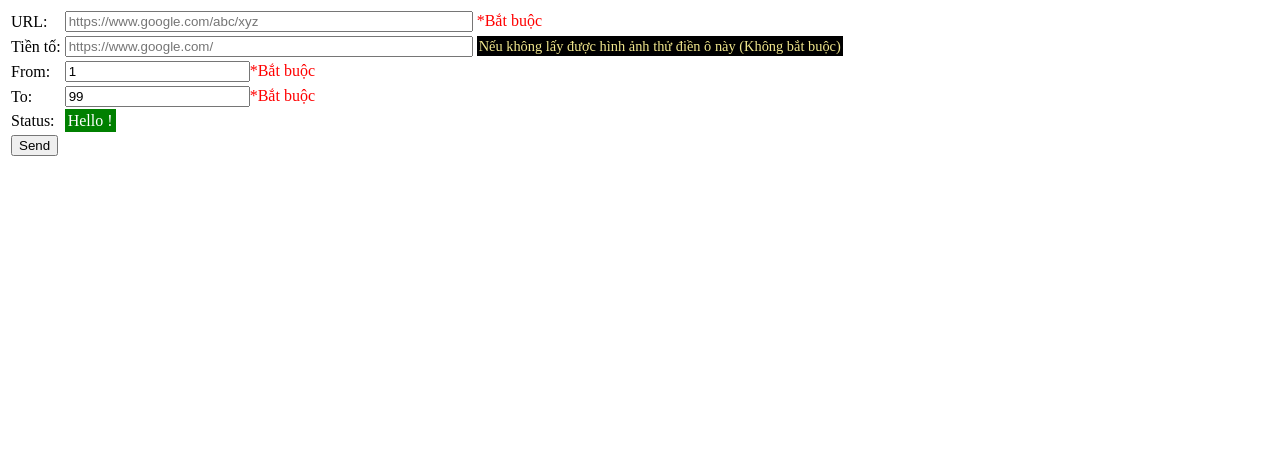
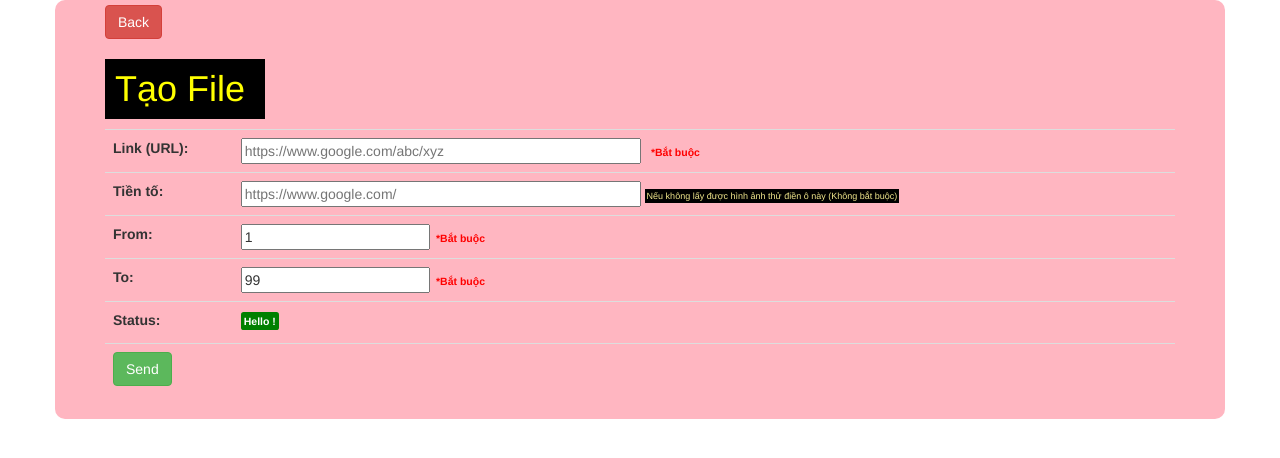
Before and after one commit to NgoDuy2197/crawlervn, a website: page create.html in a window 1280 px wide. Drawn offline with nearby package versions, Linux system fonts and the light colour scheme.

Commit message:
Update create.html

```diff
--- a/create.html
+++ b/create.html
@@ -1,39 +1,49 @@
 <!DOCTYPE html>
 <html lang="en">
+
 <head>
     <meta charset="UTF-8">
     <meta name="viewport" content="width=device-width, initial-scale=1.0">
     <meta http-equiv="X-UA-Compatible" content="ie=edge">
+    <link href="https://maxcdn.bootstrapcdn.com/bootstrap/3.3.7/css/bootstrap.min.css" rel="stylesheet">
     <title>Document</title>
 </head>
+
 <body>
     <!-- <iframe id='iframeCreateForm' style='background-color: rgb(160, 240, 140);width:100%;height: 170px;' onLoad="iframeCreateFormSubmit()" src="form" frameborder="0" ></iframe> -->
-
+    <div class='container' style="background-color: lightpink;padding: 5px 50px; border-radius: 10px;">
+        <a href="../" class='btn btn-danger'>Back</a>
+        <h1 class="text-left" style="color:yellow;background-color:rgb(0, 0, 0);padding: 10px;width:160px;">Tạo File</h1>
         <form action="./ghifile" method="post">
-        <table>
+            <table class='table'>
                 <tr>
-                <td>URL: </td>
+                    <td><label for="status">Link (URL): </label></td>
                     <td>
-                    <input id='url' name='url' type='text' placeholder="https://www.google.com/abc/xyz" style="width:400px;" required/> <span style="color:red;">*Bắt buộc</span>
+                        <input id='url' name='url' type='text' placeholder="https://www.google.com/abc/xyz"
+                            style="width:400px;" required /> <span style="color:red;" class='label'>*Bắt buộc</span>
                     </td>
                 </tr>
                 <tr>
-                <td>Tiền tố: </td>
+                    <td><label for="status">Tiền tố: </label></td>
                     <td>
-                    <input id='urlPre' name='urlPre' type='text' placeholder="https://www.google.com/" style="width:400px;"/>
-                    <span style="background-color:black;color: khaki; font-size: 0.9rem;padding: 2px;">Nếu không lấy được hình ảnh thử điền ô này (Không bắt buộc)</span>
+                        <input id='urlPre' name='urlPre' type='text' placeholder="https://www.google.com/"
+                            style="width:400px;" />
+                        <span style="background-color:black;color: khaki; font-size: 0.9rem;padding: 2px;">Nếu không lấy
+                            được hình ảnh thử điền ô này (Không bắt buộc)</span>
                     </td>
                 </tr>
                 <tr>
-                <td>From: </td>
+                    <td><label for="status">From: </label></td>
                     <td>
-                    <input name='id' name='from' type='number' value='1' placeholder="From..."/><span style="color:red;">*Bắt buộc</span>
+                        <input name='id' name='from' type='number' value='1' placeholder="From..." /><span
+                            style="color:red;" class='label'>*Bắt buộc</span>
                     </td>
                 </tr>
                 <tr>
-                <td>To: </td>
+                    <td><label for="status">To: </label></td>
                     <td>
-                    <input id='to' name='to' type='number' value='99' placeholder="To..."/><span style="color:red;">*Bắt buộc</span>
+                        <input id='to' name='to' type='number' value='99' placeholder="To..." /><span style="color:red;"
+                            class='label'>*Bắt buộc</span>
                     </td>
                 </tr>
                 <tr>
@@ -41,17 +51,20 @@
                         <label for="status">Status: </label>
                     </td>
                     <td>
-                    <span id='status' style="color:white;background:green;line-height: 20px;padding: 3px;">Hello !</span>
+                        <span id='status' class='label'
+                            style="color:white;background:green;line-height: 20px;padding: 3px;">Hello !</span>
                     </td>
                 </tr>
                 <tr>
                     <td>
-                    <input type="submit" value='Send' id='btnSubmit' onclick="iframeCreateFormSubmit()">
+                        <input type="submit" value='Send' id='btnSubmit' class='btn btn-success '
+                            onclick="iframeCreateFormSubmit()">
                     </td>
+                    <td></td>
                 </tr>
             </table>
         </form>
-
+    </div>
 
     <script>
         let status = 'Đang tải'
@@ -59,17 +72,18 @@
 
 
         function iframeCreateFormSubmit() {
+            if(document.getElementById('url').value == '') {return}
             status = 'Đang tải'
-        document.getElementById('status').innerHTML = `<span style='${status=='Có thể tải xuống'?"color:white;background:green;line-height: 20px;padding: 3px;":style="color:white;background:red;line-height: 20px;padding: 3px;"}''>${status}</span>`
+            document.getElementById('status').innerHTML = `<span style='${status == 'Có thể tải xuống' ? "color:white;background:green;line-height: 20px;padding: 3px;" : style = "color:white;background:red;line-height: 20px;padding: 3px;"}''>${status}</span>`
 
             const interval = setInterval(
-            function(){
+                function () {
                     getStatus();
                     console.log(status);
-                document.getElementById('status').innerHTML = `<span style='${status=='Có thể tải xuống'?"color:white;background:green;line-height: 20px;padding: 3px;":style="color:white;background:red;line-height: 20px;padding: 3px;"}''>${status}</span>`
-                if(status == 'Có thể tải xuống') {
+                    document.getElementById('status').innerHTML = `<span style='${status == 'Có thể tải xuống' ? "color:white;background:green;line-height: 20px;padding: 3px;" : style = "color:white;background:red;line-height: 20px;padding: 3px;"}''>${status}</span>`
+                    if (status == 'Có thể tải xuống') {
                         clearInterval(interval)
-                    const timeout = setTimeout(function(){
+                        const timeout = setTimeout(function () {
                             document.getElementById('status').innerHTML = 'Đang rảnh'
                             appReady = false
                         }, 3000);
@@ -79,19 +93,18 @@
         const getStatus = async () => {
             $.ajax({
                 url: "./status"
-    }).done(function(e) {
+            }).done(function (e) {
                 // $( this ).addClass( "done" );
-        status =  e.status
+                status = e.status
             });
         }
         const openfile = () => {
             window.location.replace('./download')
         }
     </script>
-     <script
-   src="https://code.jquery.com/jquery-3.4.1.js"
-  integrity="sha256-WpOohJOqMqqyKL9FccASB9O0KwACQJpFTUBLTYOVvVU="
-  crossorigin="anonymous"></script>
+    <script src="https://code.jquery.com/jquery-3.4.1.js"
+        integrity="sha256-WpOohJOqMqqyKL9FccASB9O0KwACQJpFTUBLTYOVvVU=" crossorigin="anonymous"></script>
 
 </body>
+
 </html>
```
Lines whose indentation alone changed are shown as unchanged.
